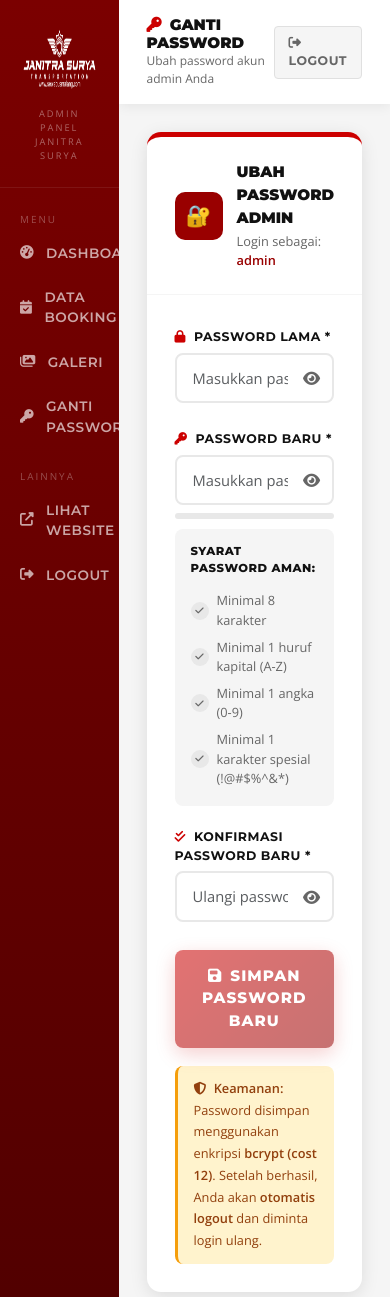
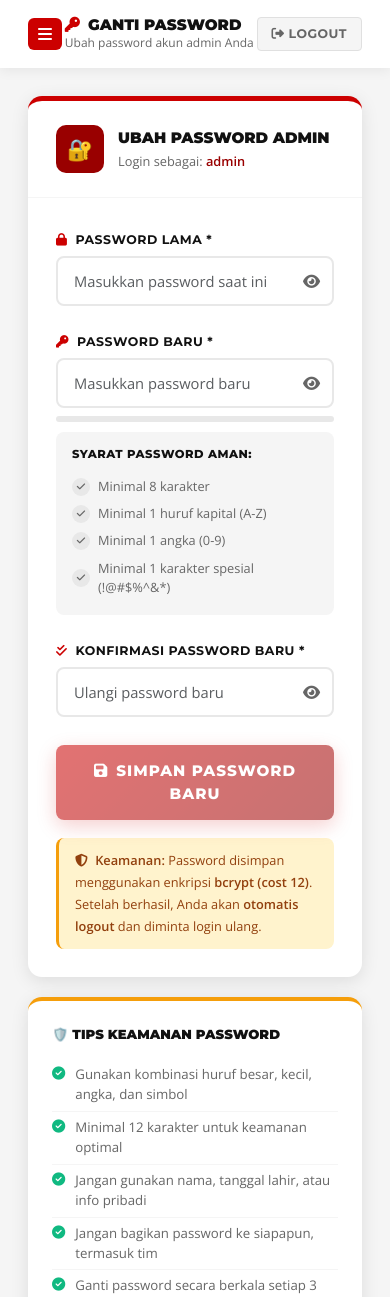
Before and after one commit to galihwikuu/bus_pariwisata, a PHP site: page /admin/ganti-password.php in a window 390 px wide. Shown: the top 1297 px of the page. Run offline with PHP 8.4, Linux system fonts and the light colour scheme; a user stored in the database is signed in; data comes from the database, SQL or seed files in the repository.

Commit message:
Implement sidebar toggle functionality and responsive design adjustments across admin pages

```diff
--- a/admin/ganti-password.php
+++ b/admin/ganti-password.php
@@ -7,8 +7,10 @@ session_start();
 if (!isset($_SESSION['admin_logged_in']) || $_SESSION['admin_logged_in'] !== true) {
     header('Location: login.php'); exit;
 }
+
+$halaman_admin = 'ganti-password';
+
 include '../config/koneksi.php';
-$halaman_admin = 'password';
 
 $pesan       = '';
 $tipe_pesan  = '';
@@ -114,11 +116,15 @@ if ($_SERVER['REQUEST_METHOD'] === 'POST') {
 </head>
 <body style="background:var(--abu);">
 <div class="admin-layout">
+    <div class="sidebar-overlay" onclick="toggleSidebar()"></div>
     <?php include 'includes/sidebar.php'; ?>
 
     <div class="admin-main">
         <!-- Topbar -->
         <div class="admin-topbar">
+            <button class="sidebar-toggle" onclick="toggleSidebar()">
+                <i class="fas fa-bars"></i>
+            </button>
             <div>
                 <h5 style="margin:0;font-family:'Montserrat',sans-serif;font-weight:900;color:var(--hitam);text-transform:uppercase;font-size:0.95rem;">
                     <i class="fas fa-key me-2" style="color:var(--merah);"></i>Ganti Password
@@ -415,6 +421,16 @@ document.getElementById('formGantiPwd')?.addEventListener('submit', function(e)
 });
 </script>
 
+<script>
+function toggleSidebar(){
+    const sidebar = document.querySelector('.admin-sidebar');
+    const overlay = document.querySelector('.sidebar-overlay');
+
+    if (sidebar) sidebar.classList.toggle('active');
+    if (overlay) overlay.classList.toggle('active');
+}
+</script>
+
 <script src="https://cdn.jsdelivr.net/npm/bootstrap@5.3.2/dist/js/bootstrap.bundle.min.js"></script>
 </body>
 </html>
--- a/assets/css/style.css
+++ b/assets/css/style.css
@@ -1192,3 +1192,119 @@ img { max-width: 100%; }
     .hero-btn-group{flex-direction:column}
     .btn-merah-putih,.btn-outline-putih{justify-content:center}
 }
+
+/* =========================
+   ADMIN RESPONSIVE FIX (FINAL)
+   ========================= */
+
+/* tombol hamburger default: sembunyi */
+.sidebar-toggle {
+    display: none;
+}
+
+/* MOBILE */
+@media (max-width: 991px) {
+
+    /* hamburger muncul */
+    .sidebar-toggle {
+        display: inline-flex;
+        align-items: center;
+        justify-content: center;
+        background: var(--merah);
+        color: white;
+        border: none;
+        padding: 8px 10px;
+        border-radius: 6px;
+        font-size: 16px;
+    }
+
+    /* sidebar jadi offcanvas */
+    .admin-sidebar {
+        position: fixed !important;
+        left: -260px;
+        top: 0;
+        height: 100%;
+        z-index: 999;
+        transition: 0.3s ease;
+    }
+
+    .admin-sidebar.active {
+        left: 0;
+    }
+
+    /* overlay */
+    .sidebar-overlay {
+        display: none;
+        position: fixed;
+        inset: 0;
+        background: rgba(0,0,0,0.4);
+        z-index: 998;
+    }
+
+    .sidebar-overlay.active {
+        display: block;
+    }
+
+    /* main full */
+    .admin-main {
+        margin-left: 0 !important;
+        width: 100%;
+    }
+}
+
+/* DESKTOP FIX */
+@media (min-width: 992px) {
+
+    .admin-sidebar {
+        position: fixed;
+        left: 0 !important;
+    }
+
+    .sidebar-toggle {
+        display: none !important;
+    }
+
+    .sidebar-overlay {
+        display: none !important;
+    }
+
+    .admin-main {
+        margin-left: 250px;
+    }
+}
+
+/* =========================
+   FORCE FIX SIDEBAR MOBILE
+   ========================= */
+@media (max-width: 991px) {
+
+    .admin-sidebar {
+        width: 260px !important;
+        max-width: 260px !important;
+        left: -260px !important;
+        position: fixed !important;
+        top: 0 !important;
+        height: 100vh !important;
+        overflow-y: auto;
+        transform: none !important;
+    }
+
+    .admin-sidebar.active {
+        left: 0 !important;
+    }
+}
+
+@media (max-width: 991px) {
+    .sidebar-toggle {
+        display: flex !important;
+        align-items: center;
+        justify-content: center;
+        background: var(--merah) !important;
+        color: white !important;
+        border: none;
+        padding: 8px 10px;
+        border-radius: 6px;
+        font-size: 16px;
+        z-index: 1001;
+    }
+}
```
Also changed, not shown: admin/dashboard.php (+11 -0 lines), admin/data-booking.php (+12 -0 lines), admin/galeri.php (+13 -0 lines).
